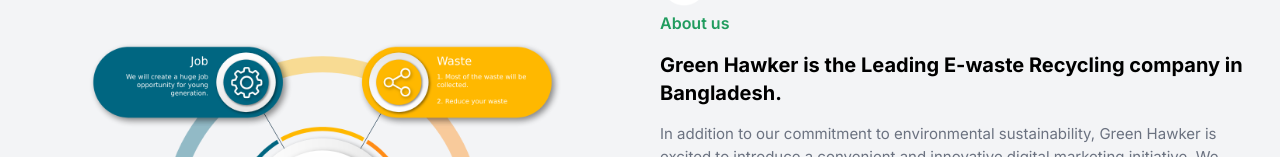
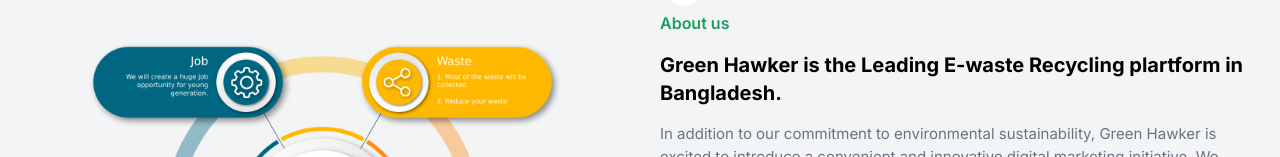
Before and after one commit to JosimHossain1/green-hawker, a Next.js app: page / in a window 1280 px wide. Shown: the part 745-902 px from the top of the page. Built offline with nearby package versions, Linux system fonts and the light colour scheme.

Commit message:
Change about section text

```diff
--- a/Components/About.tsx
+++ b/Components/About.tsx
@@ -23,7 +23,8 @@
             About us
           </h3>
           <h1 className="text-xl font-bold  my-4 text-center md:text-left">
-            Green Hawker is the Leading E-waste Recycling company in Bangladesh.
+            Green Hawker is the Leading E-waste Recycling plartform in
+            Bangladesh.
           </h1>
           <p className="text-gray-500 text-[15px] text-center md:text-left">
             In addition to our commitment to environmental sustainability, Green
```
